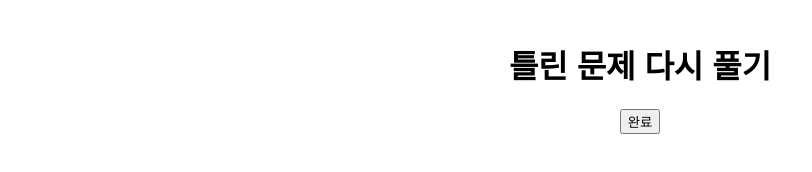
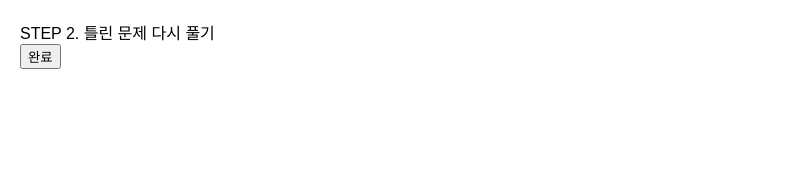
Before and after one commit to chaeyeon5310/test, a website built with Vite: page step2.html in a window 1280 px wide. Shown: the whole page, without its empty margins (0-812 px from the left). Built offline with nearby package versions, Linux system fonts and the light colour scheme.

Commit message:
Update step2.html

```diff
--- a/step2.html
+++ b/step2.html
@@ -3,12 +3,12 @@
 <head>
     <meta charset="UTF-8">
     <meta name="viewport" content="width=device-width, initial-scale=1.0">
+    <title>STEP 2: 틀린 문제 다시 풀기</title>
     <link rel="stylesheet" href="style.css">
-    <title>STEP 2</title>
 </head>
 <body>
-    <div class="container">
-        <h1>틀린 문제 다시 풀기</h1>
+    <div class="phone-container">
+        <div class="header">STEP 2. 틀린 문제 다시 풀기</div>
         <form id="retry-form">
             <div id="retry-questions-container"></div>
             <button type="button" id="finish-button">완료</button>
```
